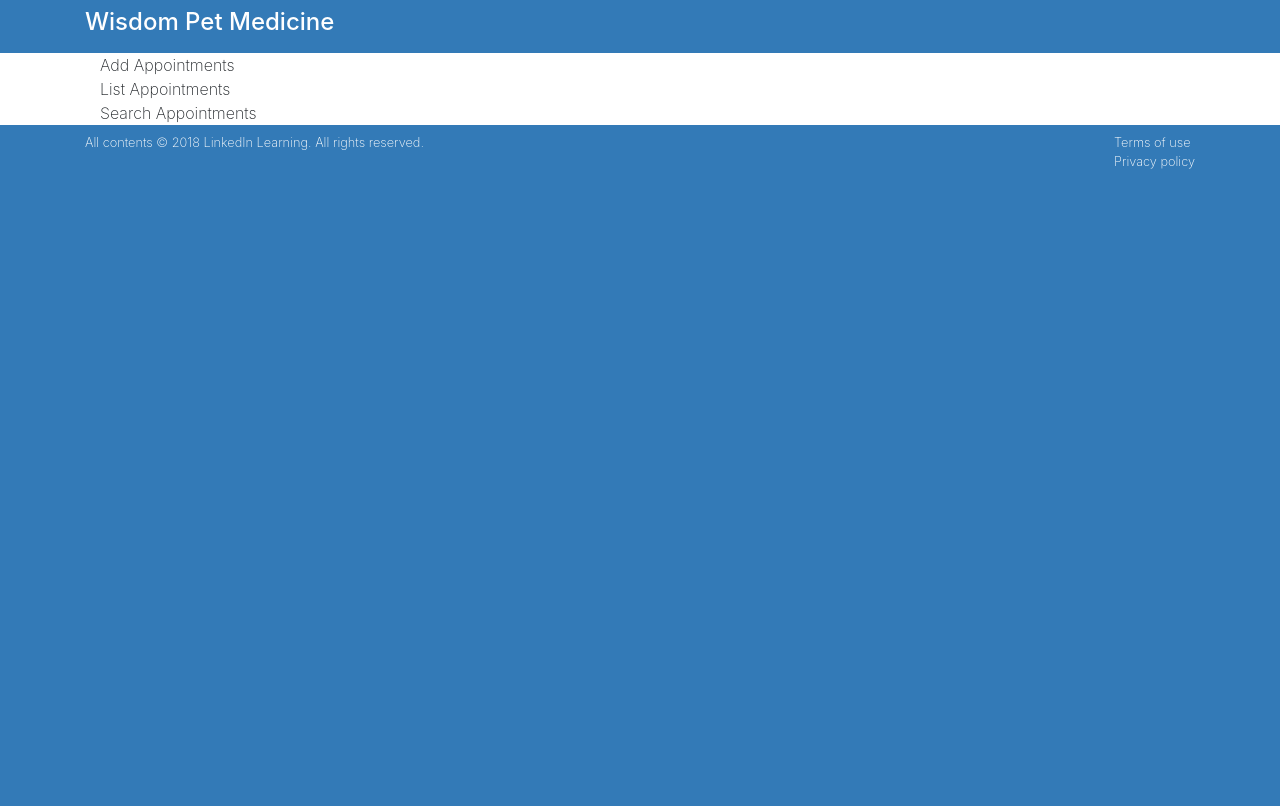
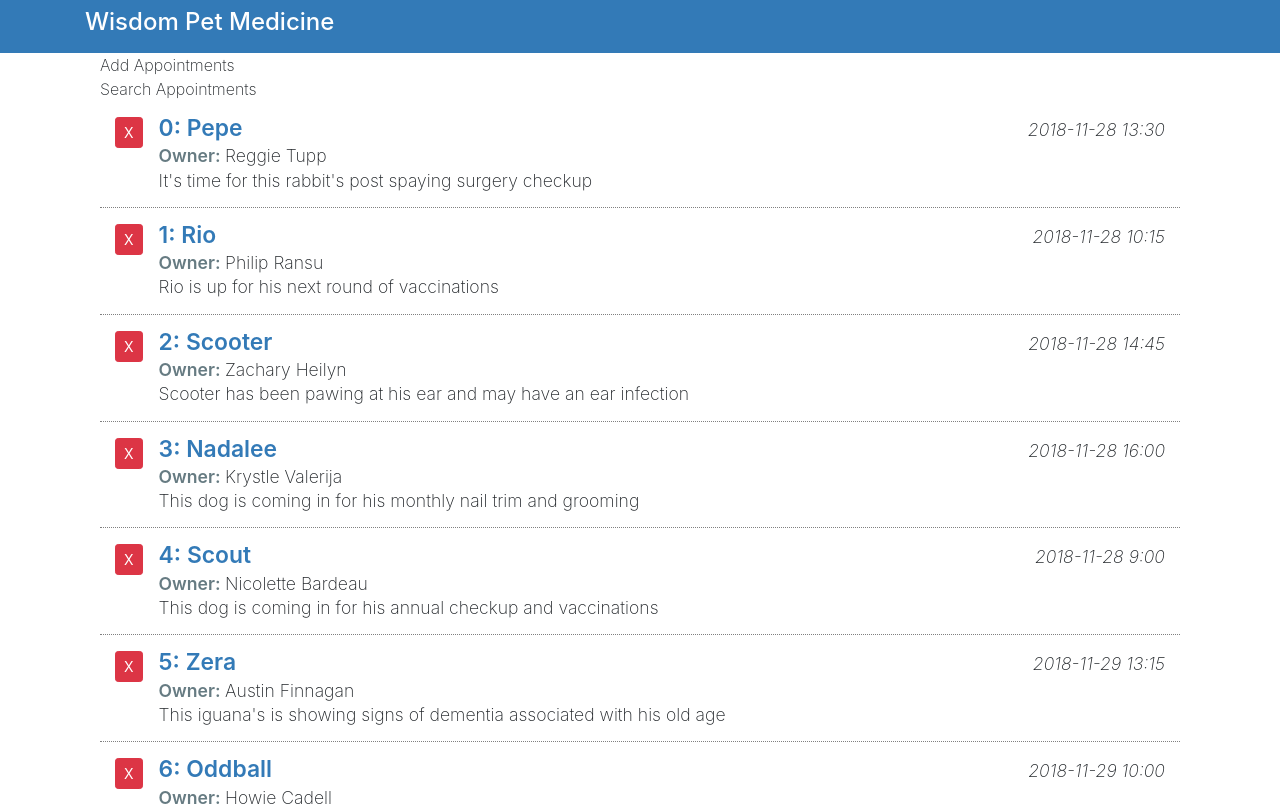
Before and after one commit to Nathanjms/react-building-an-interface-course, a React (Create React App) app in the folder reactinterface/: page / in a window 1280 px wide. Shown: the top 806 px of the page. Built offline with nearby package versions, Linux system fonts and the light colour scheme.

Commit message:
List appointments and give elemnets unique keys

```diff
--- a/reactinterface/src/components/App.js
+++ b/reactinterface/src/components/App.js
@@ -10,7 +10,8 @@
   constructor() {
     super();
     this.state = {
-      myAppointments: []
+      myAppointments: [],
+      lastIndex: 0
     }
   }
 
@@ -19,6 +20,8 @@
       .then(response => response.json())
       .then(result => {
         const apts = result.map(item => {
+          item.aptId = this.state.lastIndex;
+          this.setState({ lastIndex: this.state.lastIndex + 1 })
           return item;
         })
         this.setState({
@@ -35,8 +38,8 @@
             <div className="col-md-12 bg-white">
               <div className="container">
                 <AddAppointments />
-                <ListAppointments />
                 <SearchAppointments />
+                <ListAppointments appointments={this.state.myAppointments} />
               </div>
             </div>
           </div>
--- a/reactinterface/src/components/ListAppointments.js
+++ b/reactinterface/src/components/ListAppointments.js
@@ -3,7 +3,28 @@
 class ListAppointments extends Component {
     render() {
         return (
-            <div>List Appointments</div>
+            <div className="appointment-list item-list mb-3">
+                {this.props.appointments.map(item => (
+                    <div className="pet-item col media py-3" key={item.aptId}>
+                        <div className="mr-3">
+                            <button className="pet-delete btn btn-sm btn-danger">X</button>
+                        </div>
+
+                        <div className="pet-info media-body">
+                            <div className="pet-head d-flex">
+                                <span className="pet-name">{item.aptId}: {item.petName}</span>
+                                <span className="apt-date ml-auto">{item.aptDate}</span>
+                            </div>
+
+                            <div className="owner-name">
+                                <span className="label-item">Owner: </span>
+                                <span>{item.ownerName}</span>
+                            </div>
+                            <div className="apt-notes">{item.aptNotes}</div>
+                        </div>
+                    </div>
+                ))};
+            </div>
         );
     }
 }
--- a/reactinterface/src/css/App.css
+++ b/reactinterface/src/css/App.css
@@ -1,38 +1,45 @@
-.App {
-  text-align: center;
+.add-appointment .card-body {
+  display: none;
 }
 
-.App-logo {
-  height: 40vmin;
-  pointer-events: none;
+.apt-addheading {
+  cursor: pointer;
+  user-select: none;
 }
 
-@media (prefers-reduced-motion: no-preference) {
-  .App-logo {
-    animation: App-logo-spin infinite 20s linear;
-  }
+.appointment-list {
+  font-size: 1.1em;
 }
 
-.App-header {
-  background-color: #282c34;
-  min-height: 100vh;
-  display: flex;
-  flex-direction: column;
-  align-items: center;
-  justify-content: center;
-  font-size: calc(10px + 2vmin);
-  color: white;
+.appointment-list .pet-item {
+  border-bottom: 1px dotted gray;
 }
 
-.App-link {
-  color: #61dafb;
+.appointment-list .pet-item:last-child {
+  border-bottom: none;
 }
 
-@keyframes App-logo-spin {
-  from {
-    transform: rotate(0deg);
-  }
-  to {
-    transform: rotate(360deg);
-  }
+.appointment-list .pet-name {
+  font-weight: 600;
+  color: #337ab7;
+  font-size: 1.3em;
+  line-height: 100%;
 }
+
+.appointment-list .label-item {
+  font-weight: 600;
+  color: #667b82;
+}
+
+.appointment-list .apt-date {
+  font-style: italic;
+}
+
+.appointment-list .apt-notes {
+  line-height: 120%;
+}
+
+.dropdown-item.active,
+.dropdown-item:active {
+  background-color: #a9aeb2;
+}
```
